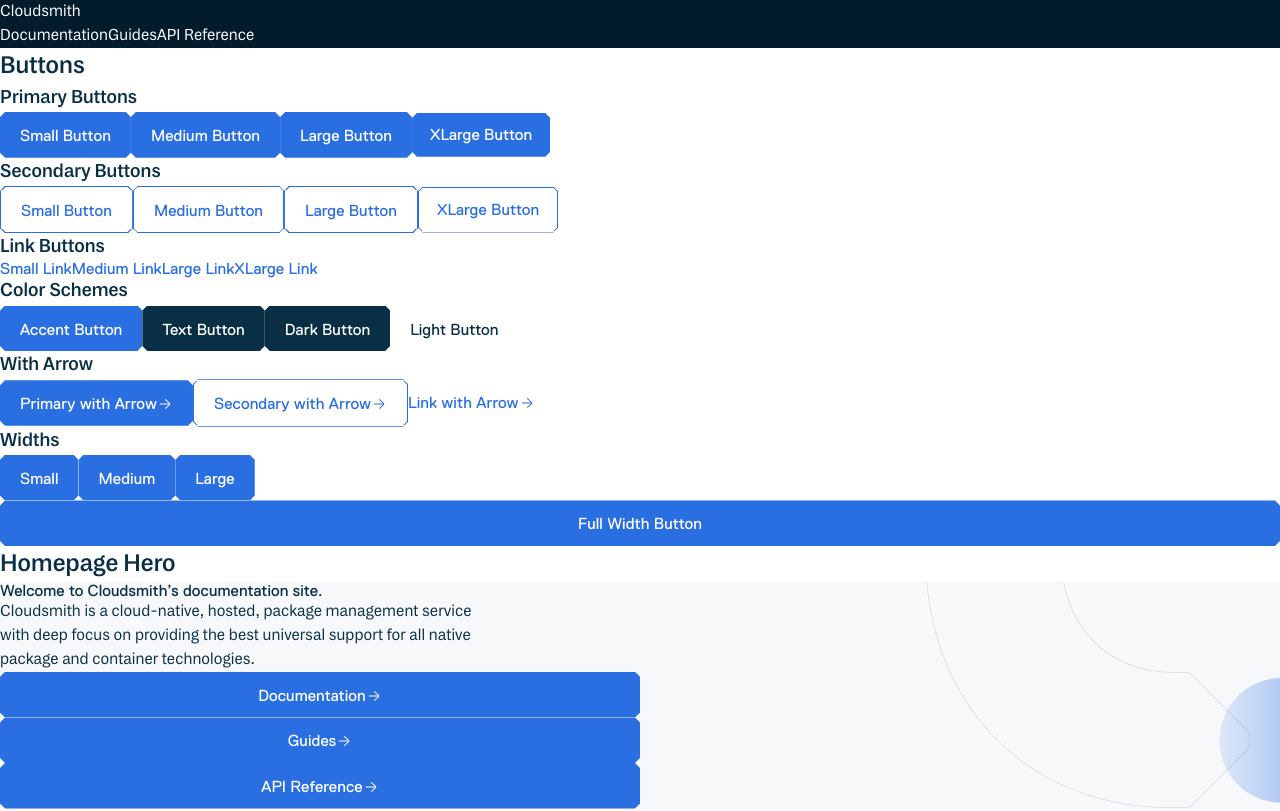
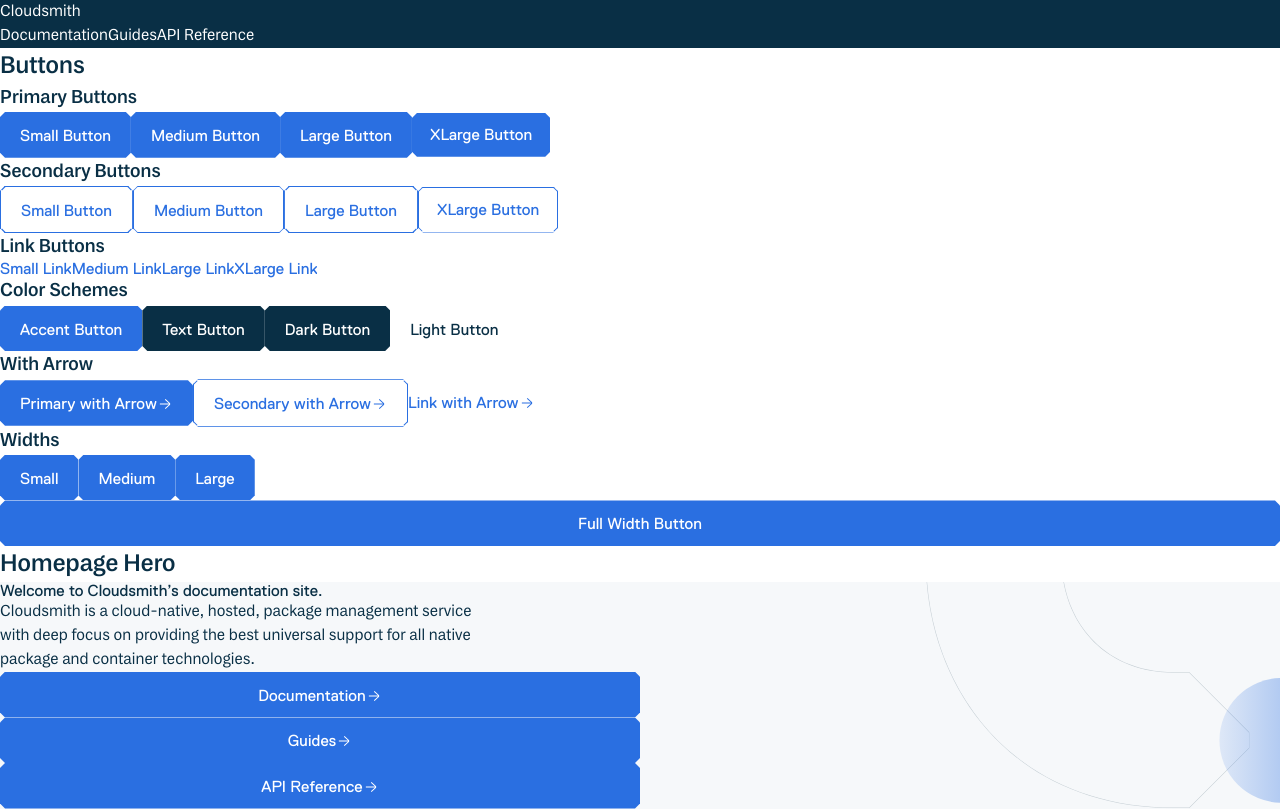
Before and after one commit to cloudsmith-io/cloudsmith-docs, a Next.js app: page /design-system in a window 1280 px wide. Shown: the top 811 px of the page. Built offline with nearby package versions, Linux system fonts and the light colour scheme.

Commit message:
style(Navbar): update color styles to use CSS variables

```diff
--- a/src/components/Navbar/Navbar.module.css
+++ b/src/components/Navbar/Navbar.module.css
@@ -1,7 +1,7 @@
 /* TODO: Replace with real styles */
 .root {
-  background-color: #031c2b;
-  color: white;
+  background-color: var(--color-text-primary);
+  color: var(--base-color-white);
 }
 
 .container {
@@ -19,6 +19,6 @@
 }
 
 .nav a {
-  color: white;
+  color: var(--base-color-white);
   text-decoration: none;
 }
```
